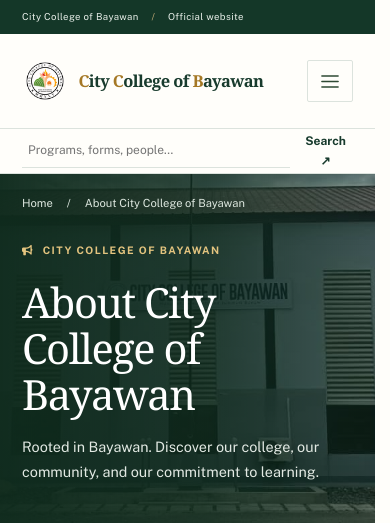
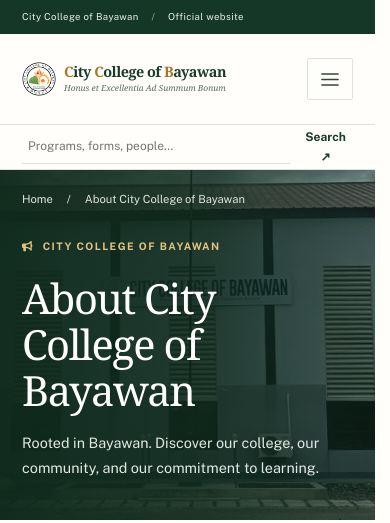
Before and after one commit to TheReaLsshhh/ccbwebremasterV2, a Django app: page /about/ in a window 390 px wide. Shown: the top 523 px of the page. Run offline with Django 5.2, Linux system fonts and the light colour scheme; data that the repository does not hold is empty; parts of the project's set-up code (start-up, migrations or seed data) failed here and were passed over.

Commit message:
Add Latin institutional mantra beneath navbar brand

```diff
--- a/static/css/institutional.css
+++ b/static/css/institutional.css
@@ -63,6 +63,34 @@ a {color:inherit;} a:hover {color:var(--college-ink);}
 
 .about-campus-image {width:100%;height:300px;object-fit:cover;}.institutional-section {display:grid;grid-template-columns:1fr 1.6fr;gap:60px;padding:40px 0;border-bottom:1px solid var(--college-line);}.institutional-section:first-child {padding-top:0;}.institutional-section:last-child {border-bottom:0;}.institutional-section h2 {font-size:2.2rem;margin-top:16px;}.institutional-copy {color:var(--college-muted);}.program-feature-grid .program-feature {min-height:260px;}.brand-copy strong .brand-initial {color:#a57825;}
 @media(max-width:767px) {.institutional-section {grid-template-columns:1fr;gap:18px;padding:28px 0;}.about-campus-image {height:230px;}}
+
+.site-navbar .brand-copy {
+  display: flex;
+  flex-direction: column;
+  align-items: flex-start;
+  min-width: 0;
+  gap: 3px;
+}
+.site-navbar .brand-copy strong { line-height: 1.15; }
+.site-navbar .brand-mantra {
+  color: var(--college-muted);
+  font-family: Georgia,'Times New Roman',serif;
+  font-size: .65rem;
+  font-style: italic;
+  font-weight: 400;
+  letter-spacing: .015em;
+  line-height: 1.3;
+  white-space: nowrap;
+}
+@media(max-width:1199px) {
+  .site-navbar .navbar-brand { flex: 1 1 auto; max-width: calc(100% - 60px); }
+}
+@media(max-width:767px) {
+  .site-navbar .brand-lockup { gap: 8px; }
+  .site-navbar .brand-mark { flex: 0 0 34px; width: 34px; height: 34px; }
+  .site-navbar .brand-copy strong { font-size: clamp(.74rem,3.7vw,1.03rem); }
+  .site-navbar .brand-mantra { font-size: clamp(.45rem,2.15vw,.6rem); letter-spacing: 0; }
+}
 
 /* Decorative motion never shifts text, navigation, or page layout. */
 /* Services navigation shares the page surfaces, type, and gold accents. */
--- a/templates/base.html
+++ b/templates/base.html
@@ -113,6 +113,7 @@
                         </span>
                         <span class="brand-copy">
                             <strong><span class="brand-initial">C</span>ity <span class="brand-initial">C</span>ollege of <span class="brand-initial">B</span>ayawan</strong>
+                            <span class="brand-mantra" lang="la">Honus et Excellentia Ad Summum Bonum</span>
                         </span>
                     </span>
                 </a>
--- a/website/views.py
+++ b/website/views.py
@@ -70,7 +70,7 @@ def service_worker(request):
     ]
     precache_list = ",\n  ".join(f"{url!r}" for url in precache_urls)
     script = f"""
-const CACHE_VERSION = "ccb-public-v8";
+const CACHE_VERSION = "ccb-public-v9";
 const PAGE_CACHE = `${{CACHE_VERSION}}-pages`;
 const ASSET_CACHE = `${{CACHE_VERSION}}-assets`;
 const PRECACHE_URLS = [
```
